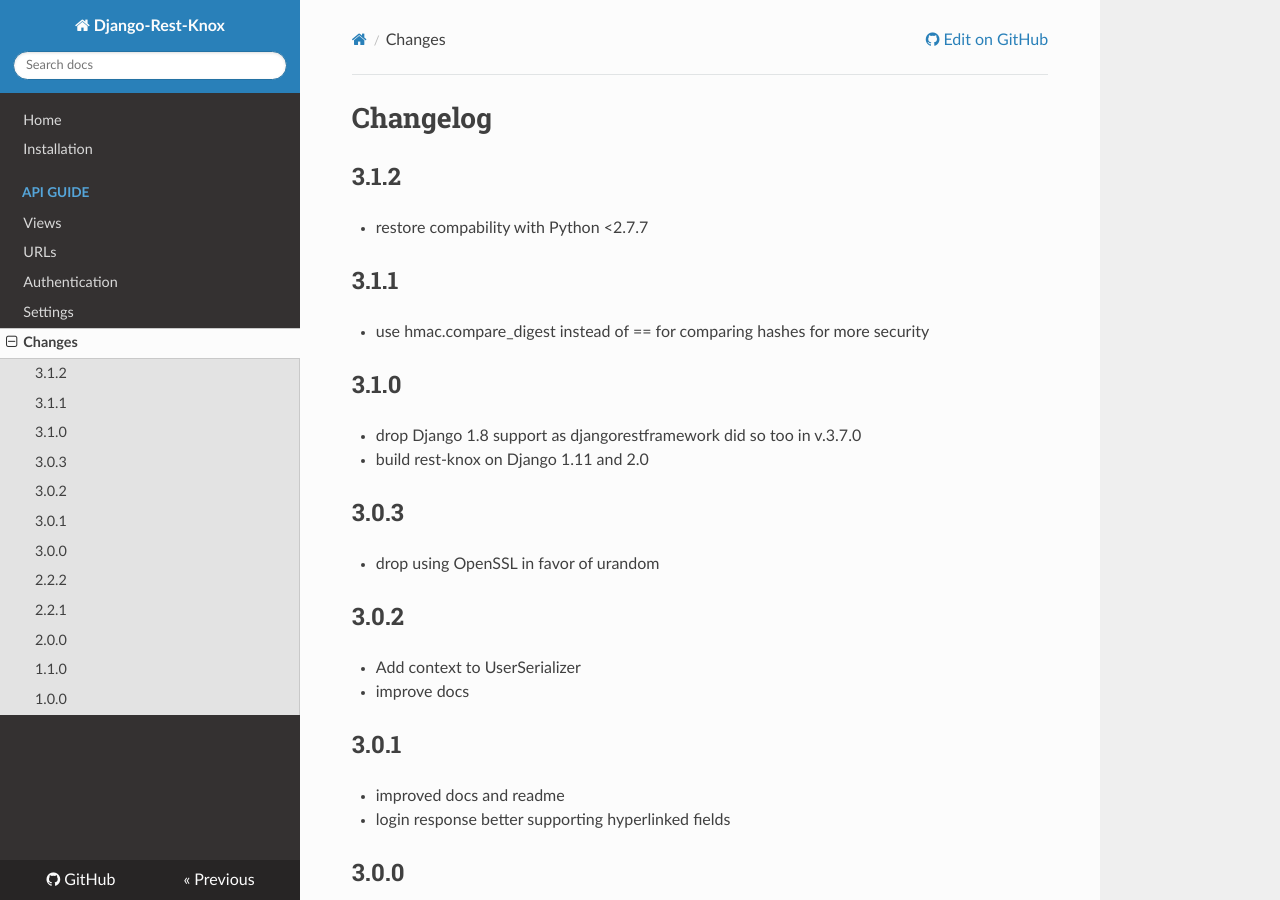
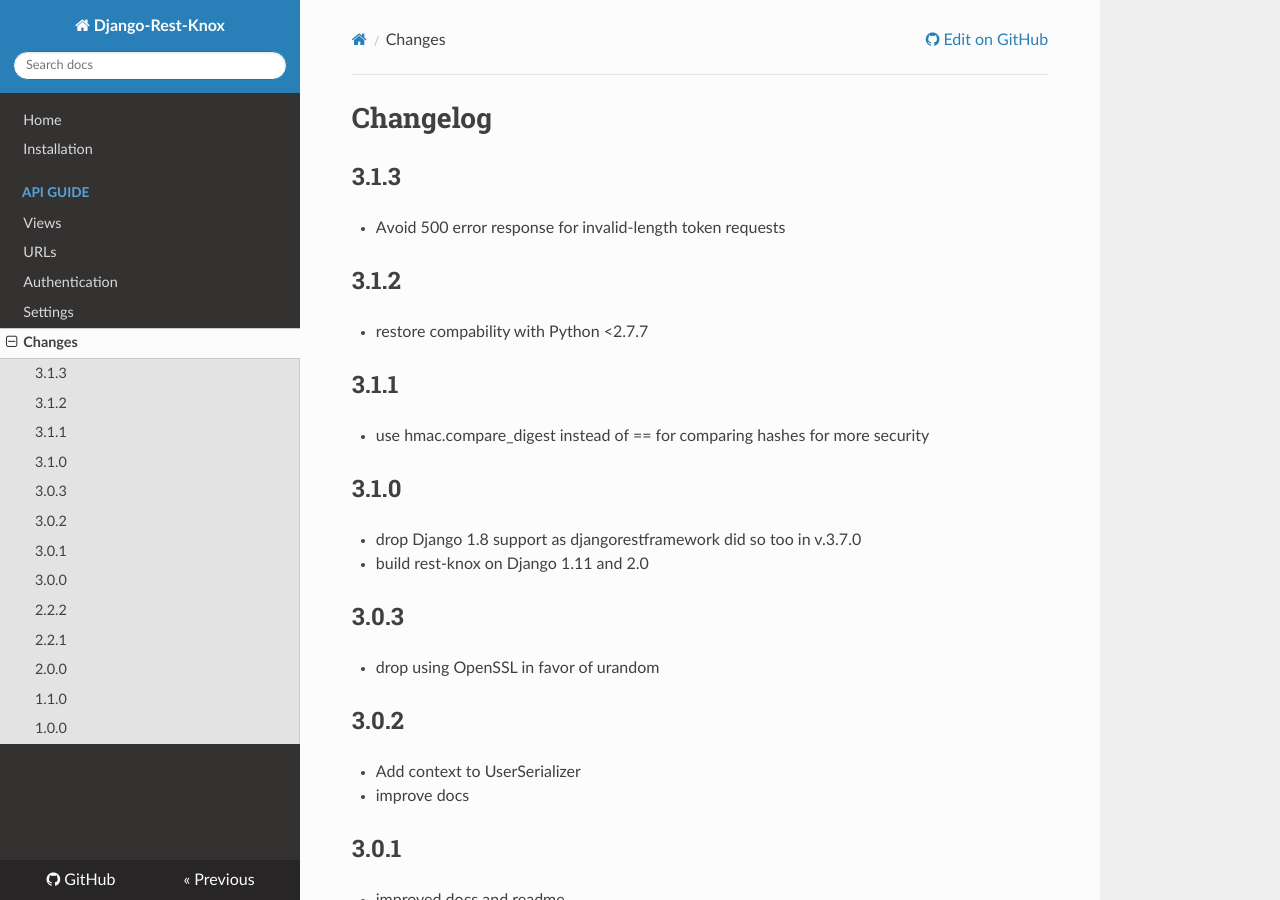
Before and after one commit to jazzband/django-rest-knox, an MkDocs documentation site: the page built from docs/changes.md, in a window 1280 px wide and 900 px high. Built offline with MkDocs 1.6.1, drawn with Linux system fonts in a browser that asks for light colours; nearby versions of some CDN libraries; old or Windows-style settings are respelled for this version of MkDocs.

Commit message:
3.1.3 release notes + fix a old typo

```diff
--- a/docs/changes.md
+++ b/docs/changes.md
@@ -1,4 +1,7 @@
 #Changelog
+
+## 3.1.3
+- Avoid 500 error response for invalid-length token requests
 
 ## 3.1.2
 - restore compability with Python <2.7.7
--- a/setup.py
+++ b/setup.py
@@ -16,7 +16,7 @@
     # Versions should comply with PEP440.  For a discussion on single-sourcing
     # the version across setup.py and the project code, see
     # https://packaging.python.org/en/latest/single_source_version.html
-    version='3.1.2',
+    version='3.1.3',
     description='Authentication for django rest framework',
     long_description=long_description,
 
```
Also changed, not shown: CHANGELOG.rst.
